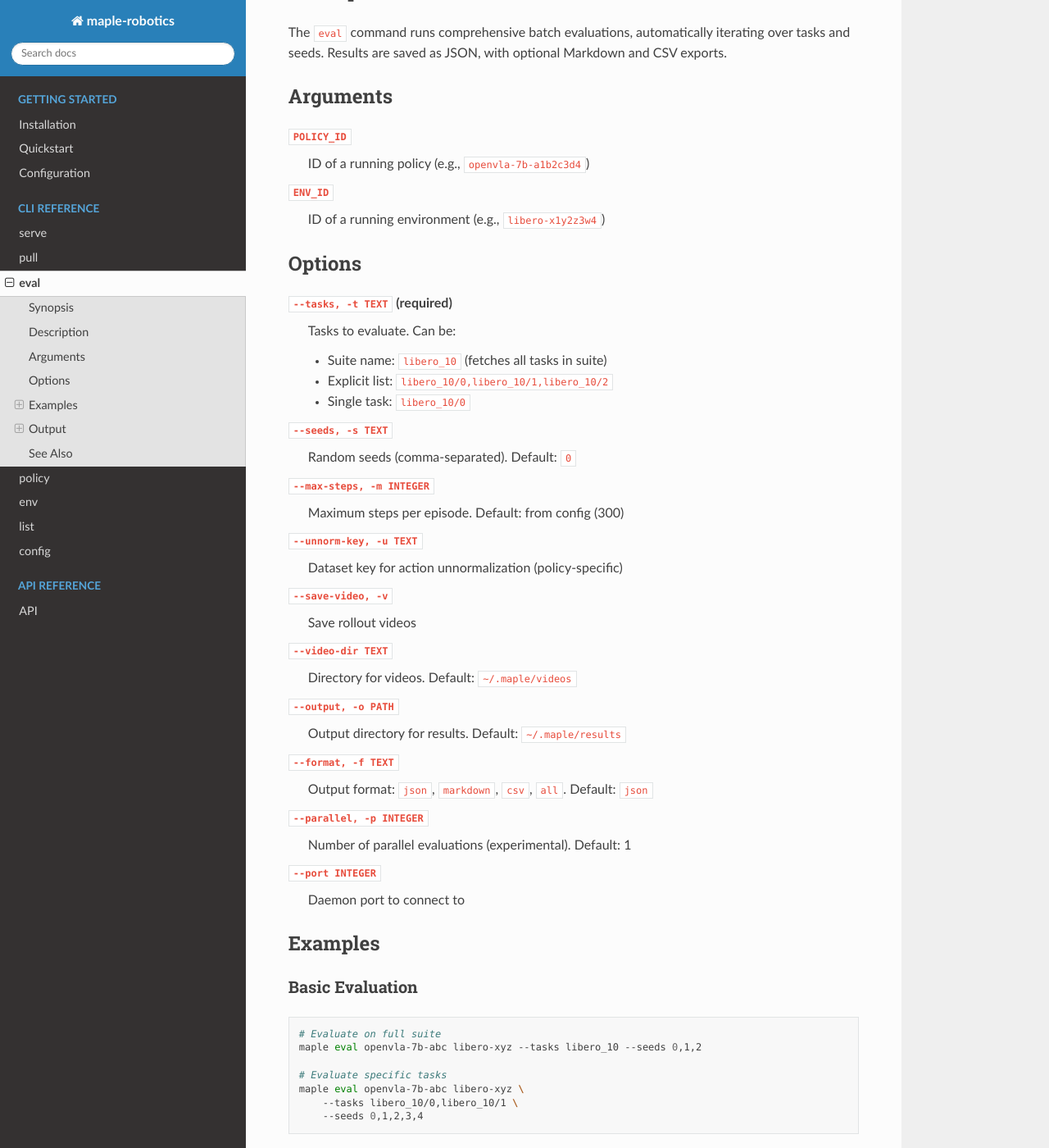
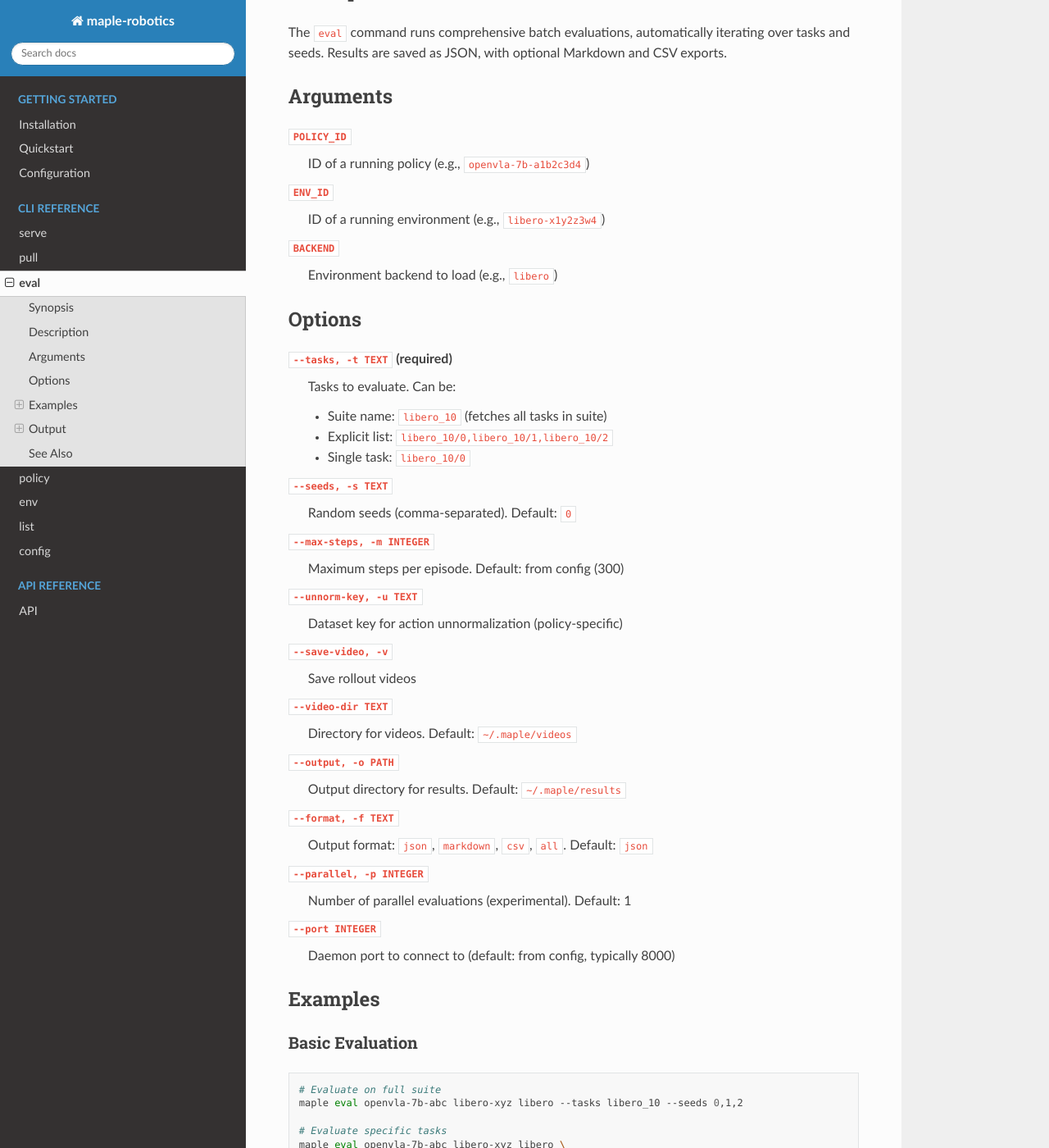
Before and after one commit to Shaswat2001/maple-robotics, a Sphinx documentation site: the page built from docs/source/commands/eval.rst, in a window 1280 px wide and 1400 px high, scrolled down 359 px. Shown: the whole window at 82% size. Built offline with Sphinx 7.4.7 and the Read the Docs theme 3.1.0, drawn with Linux system fonts in a browser that asks for light colours; some of the changed text lies outside the part shown.

Commit message:
fix: final documentation change

```diff
--- a/docs/source/commands/eval.rst
+++ b/docs/source/commands/eval.rst
@@ -9,7 +9,7 @@ Synopsis
 
 .. code-block:: bash
 
-   maple eval POLICY_ID ENV_ID [OPTIONS]
+   maple eval POLICY_ID ENV_ID BACKEND [OPTIONS]
 
 Description
 ===========
@@ -25,6 +25,9 @@ Arguments
 
 ``ENV_ID``
     ID of a running environment (e.g., ``libero-x1y2z3w4``)
+
+``BACKEND``
+    Environment backend to load (e.g., ``libero``)
 
 Options
 =======
@@ -61,7 +64,7 @@ Options
     Number of parallel evaluations (experimental). Default: 1
 
 ``--port INTEGER``
-    Daemon port to connect to
+    Daemon port to connect to (default: from config, typically 8000)
 
 Examples
 ========
@@ -72,10 +75,10 @@ Basic Evaluation
 .. code-block:: bash
 
    # Evaluate on full suite
-   maple eval openvla-7b-abc libero-xyz --tasks libero_10 --seeds 0,1,2
+   maple eval openvla-7b-abc libero-xyz libero --tasks libero_10 --seeds 0,1,2
 
    # Evaluate specific tasks
-   maple eval openvla-7b-abc libero-xyz \
+   maple eval openvla-7b-abc libero-xyz libero \
        --tasks libero_10/0,libero_10/1 \
        --seeds 0,1,2,3,4
 
@@ -84,7 +87,7 @@ With Video Recording
 
 .. code-block:: bash
 
-   maple eval openvla-7b-abc libero-xyz \
+   maple eval openvla-7b-abc libero-xyz libero \
        --tasks libero_10 \
        --seeds 0 \
        --save-video \
@@ -95,7 +98,7 @@ Custom Output
 
 .. code-block:: bash
 
-   maple eval openvla-7b-abc libero-xyz \
+   maple eval openvla-7b-abc libero-xyz libero \
        --tasks libero_10 \
        --seeds 0,1,2 \
        --output ./results \
@@ -106,7 +109,7 @@ Extended Evaluation
 
 .. code-block:: bash
 
-   maple eval openvla-7b-abc libero-xyz \
+   maple eval openvla-7b-abc libero-xyz libero \
        --tasks libero_10 \
        --seeds 0,1,2,3,4,5,6,7,8,9 \
        --max-steps 500
```
Also changed, not shown: docs/source/commands/env.rst (+5 -5 lines), docs/source/commands/policy.rst (+5 -4 lines), docs/source/commands/run.rst (added, +148 -0 lines).
